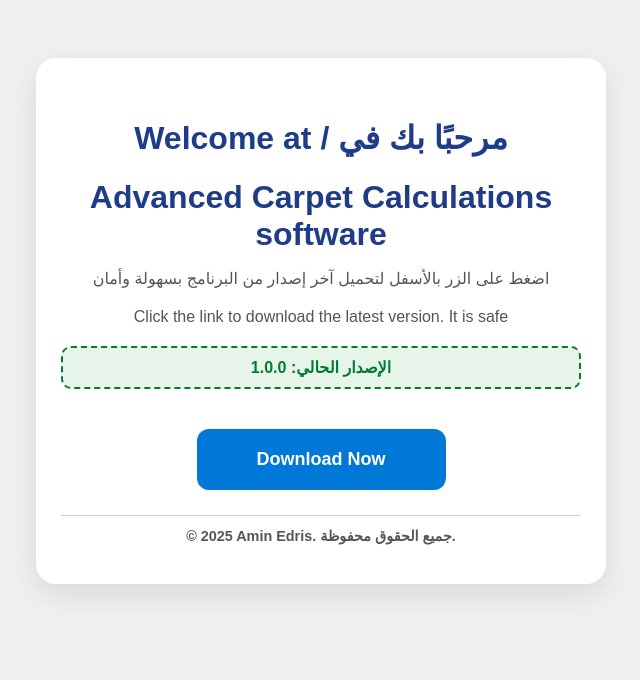
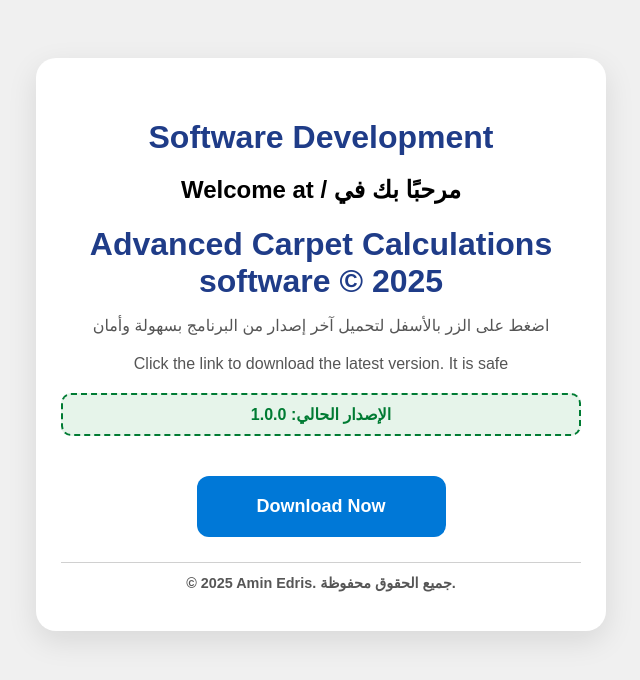
Before and after one commit to AminEdris/Advanced-Carpet-Call-update, a plain HTML site: page index.html in a window 1280 px wide. Shown: the whole page, without its empty margins (319-959 px from the left). Drawn offline with Linux system fonts and the light colour scheme.

Commit message:
Update index.html

```diff
--- a/index.html
+++ b/index.html
@@ -72,8 +72,9 @@
 <body>
 
   <div class="card">
-    <h1>Welcome at / مرحبًا بك في </h1>
-    <h1>Advanced Carpet Calculations software</h1>
+     <h1>Software Development </h1>
+    <h2>Welcome at / مرحبًا بك في </h2>
+    <h1>Advanced Carpet Calculations software © 2025</h1>
     <p>اضغط على الزر بالأسفل لتحميل آخر إصدار من البرنامج بسهولة وأمان</p>
     <p>Click the link to download the latest version. It is safe</p>
 
```
